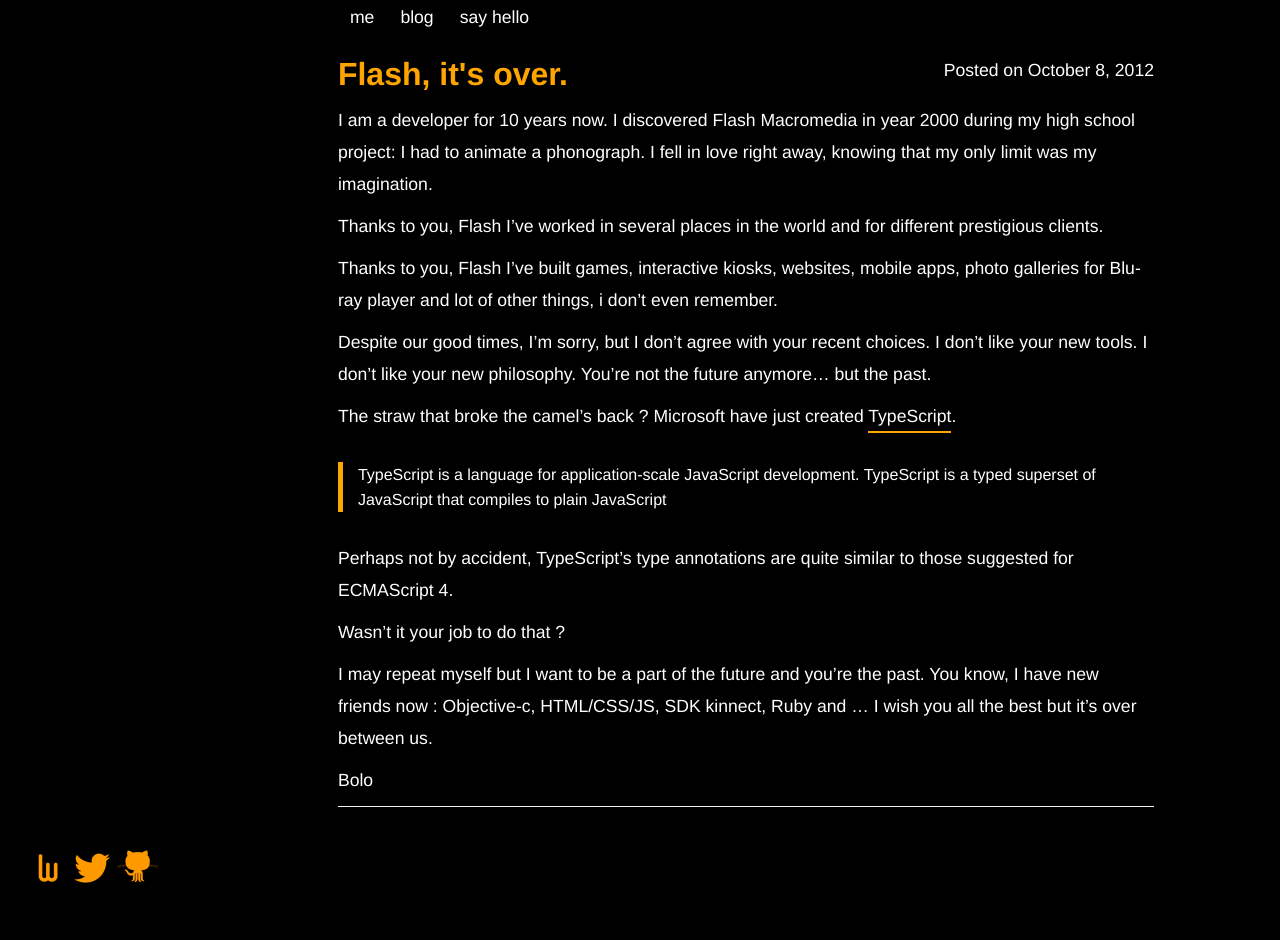
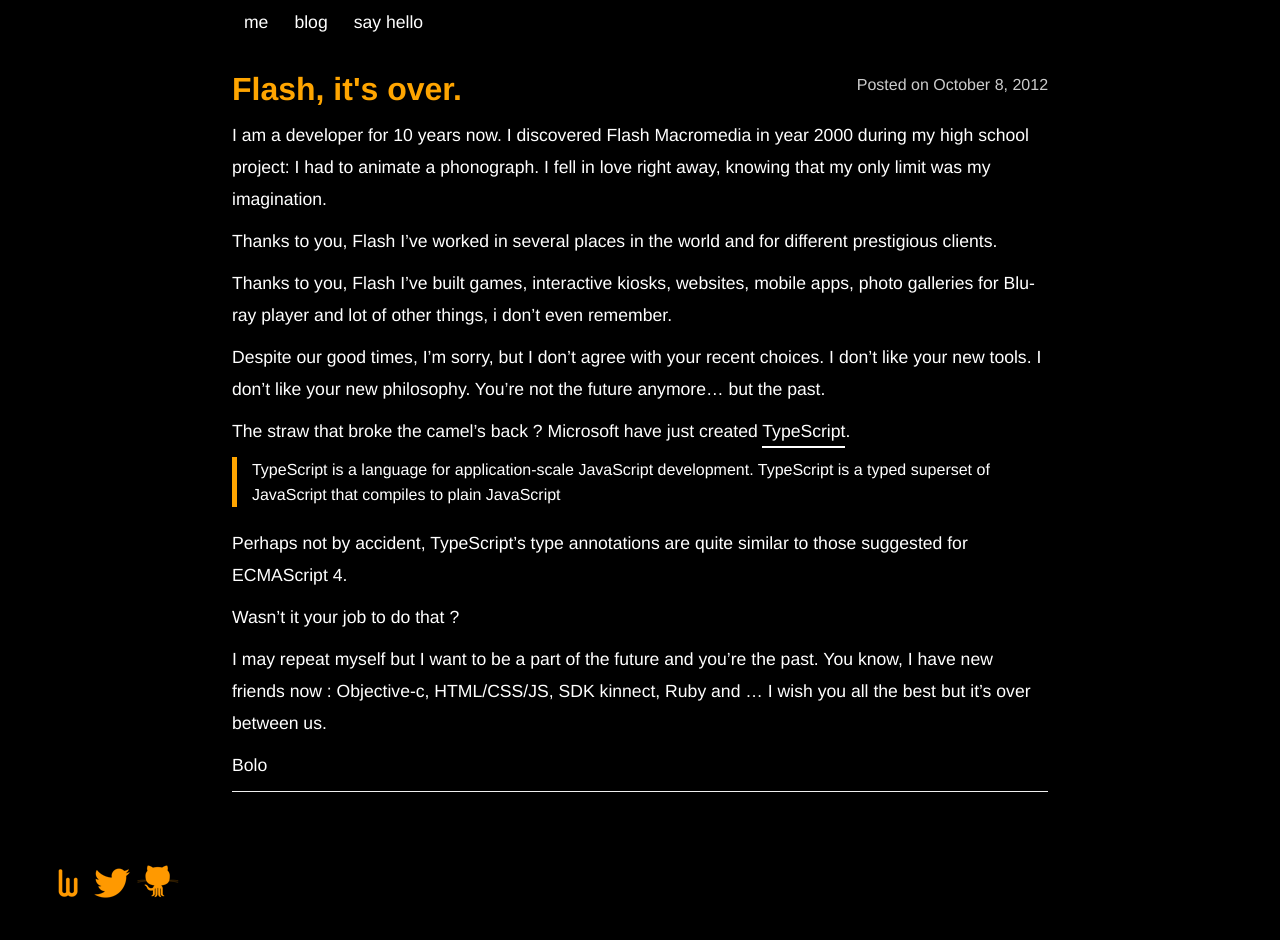
Before and after one commit to bolom/bolom.github.com, a Jekyll site: the page built from _posts/2012-10-08-flash-is-over.md, in a window 1280 px wide. Built offline with Jekyll 4.4.1, drawn with Linux system fonts in a browser that asks for light colours; nearby versions of some CDN libraries; Markdown is read by kramdown in place of the engine named in the settings; before the commit the page ends 900 px from its top, so only the background shows below that.

Commit message:
update css

```diff
--- a/_layouts/blog.html
+++ b/_layouts/blog.html
@@ -28,15 +28,10 @@
     <link rel="apple-touch-icon-precomposed" href="./ico/apple-touch-icon-57-precomposed.png">
   </head>
   <body>
+    <div id="wrap">
 	  <div class="container-fluid" >
+                  <!-- header and content -->
 		  <div class="row-fluid">
-			  <div class="span3" id="social">
-				  <ul>
-					  <li><a href="http://lordalxworks.com/" class="law">lordalexworks inc</a></li>
-					  <li><a href="http://twitter.com/{{ site.twitter.username }}" class="twitterbird">@bolomichelin</a></li>
-					  <li><a href="https://github.com/{{ site.github.username }}" class="github">github</a></li>
-				  </ul>
-			  </div>
 			  <div class="span8" id="posts">
 				  <header>
 					  <ul class="nav nav-pills">
@@ -49,7 +44,16 @@
 				  {{ content }}
 			  </div><!--/span8-->
 		  </div><!--/row-->
+              <div id="push"></div>
 	  </div><!--/.fluid-container-->
+      </div><!-- end wrap -->
+      <div id="footer">
+            <ul>
+                    <li><a href="http://lordalxworks.com/" class="law">lordalexworks inc</a></li>
+                    <li><a href="http://twitter.com/{{ site.twitter.username }}" class="twitterbird">@bolomichelin</a></li>
+                  <li><a href="https://github.com/{{ site.github.username }}" class="github">github</a></li>
+          </ul>
+      </div>
     <!-- Le javascript
     ================================================== -->
     <!-- Placed at the end of the document so the pages load faster -->
--- a/css/blog_orange.css
+++ b/css/blog_orange.css
@@ -1,92 +1,59 @@
   * { padding: 0; margin: 0; }
-  html, body {height: 100%;}
+  html, body {
+    height: 100%;
+  }
 html{
     font-family:  Helvetica, Arial, "Lucida Grande", sans-serif;
     font-style: normal; font-weight: 400;
+    color:white;
     text-rendering: optimizeLegibility; }
 
-  body {
-    background-color: black;
-     color:white;
-     font-size: 1.1rem; line-height: 2rem;
-   }
+body {font-size: 1.1rem; line-height: 2rem; background-color: black;}
 
 h1 a:hover{ color:white; text-decoration: none; border:none}
-  h1 {font-size: 2rem; color: white line-height: 2.5rem;font-style: normal; font-weight: 700;  }
+h1 {font-size: 2rem; color: white; line-height: 2.5rem;font-style: normal; font-weight: 700;  }
 h2 {font-size: 1.5rem; color: white; line-height: 2.5rem;font-style: normal; font-weight: 700;  }
 h1,h2{color: orange}
+aside{color: #ccc ; font-size:1rem}
+blockquote{border-color:  white;}
+article {border-bottom: 1px solid #f0f0f0; color:white;}
+article aside { float: right;}
 
-    // POST
-aside{color: #ccc ; font-size:1rem}
-.post a  {color:white; padding-bottom: 5px;}
-.post  a { color:white; text-decoration: none; border-bottom: 2px solid orange }
-.post  a:hover { color:white; text-decoration: none; border-bottom: 2px solid white }
-.post  a img { text-decoration: none; }
+a img { text-decoration: none; }
+a { color:white; }
 
+header{margin-bottom: 30px}
 
-.post {margin: 0 auto;float:none;}
-.post  ul{list-style: none; margin:0; pading:0;margin-bottom: 5px; margin-top: 5px;}
-.post  li{line-height: 1.5rem; }
+#wrap {
+    min-height: 100%;
+    height: auto !important;
+    height: 100%;
+    margin: 0 auto -60px;
+}
+#push,
+#footer {
+    height: 60px;
+}
+#footer{padding:20px;}
 
-blockquote{border-color:  orange; margin-top: 30px;margin-bottom: 30px}
-article {border-bottom: 1px solid #f0f0f0;}
-article aside {float: right;}
-
-  .nav-tabs > li > a,
-  .nav-pills > li > a {
-    padding-right: 12px;
-    padding-left: 12px;
-    margin-right: 2px;
-    line-height: 14px;
-  }
-  .nav > li > a {
-    color:white;
-    text-decoration: none;
-    border-radius: 15px;
-    background-color: black;
-    text-align: center;
-  }
-  .nav > li > a:hover {
-    color:white;
-    text-decoration: none;
-    border-radius: 15px;
-    background-color: orange;
-    border: none;
-  }
-
-  /* Socia link */
-
-
-  @media  (max-width: 768px) {
-  	#social ul
-  	{
-          position: absolute;
-  	    top: 0;
-  	    right:0;
-  	}
-
-  }
-
-  @media (min-width: 768px){
-  	#social ul
-  	{
-  	    position: absolute;
-  		 bottom: 0;
-  		 left:0;
-  	}
-
-  }
-  #social li {
-
-  	list-style: none;
-  	float:left;
-  }
-  #social a {
+#footer a {
    width: 45px;
    height:45px;
    display:block;
    text-indent: -99999px;
 }
+
+#footer li {list-style: none;float:left;}
+#posts{margin: 0 auto;float:none;}
+
+#posts ul{list-style: none; margin:0; pading:0;margin-bottom: 5px; margin-top: 5px;}
+#posts li{line-height: 1.5rem; }
+
+.post a { color:white; text-decoration: none; padding-bottom : 5px;border-bottom:2px solid white }
+.post a:hover { text-decoration: none; border-color: orange }
+
+blockquote {border-color: orange}
+
 
 .github {
  background:transparent url('/img/github_small_orange.png') center top no-repeat;
@@ -112,3 +79,24 @@
 .twitterbird:hover {
    background-image: url('/img/twitter_small_white.png');
 }
+
+  .nav-tabs > li > a,
+  .nav-pills > li > a {
+    padding-right: 12px;
+    padding-left: 12px;
+    margin-right: 2px;
+    line-height: 14px;
+  }
+  .nav > li > a {
+    text-decoration: none;
+    border-radius: 15px;
+    background-color: black;
+    text-align: center;
+  }
+  .nav > li > a:hover {
+    color:white;
+    text-decoration: none;
+    border-radius: 15px;
+    background-color: orange;
+    border: none;
+  }
```
Also changed, not shown: css/blog.css (+50 -73 lines). Lines whose indentation alone changed are shown as unchanged.
